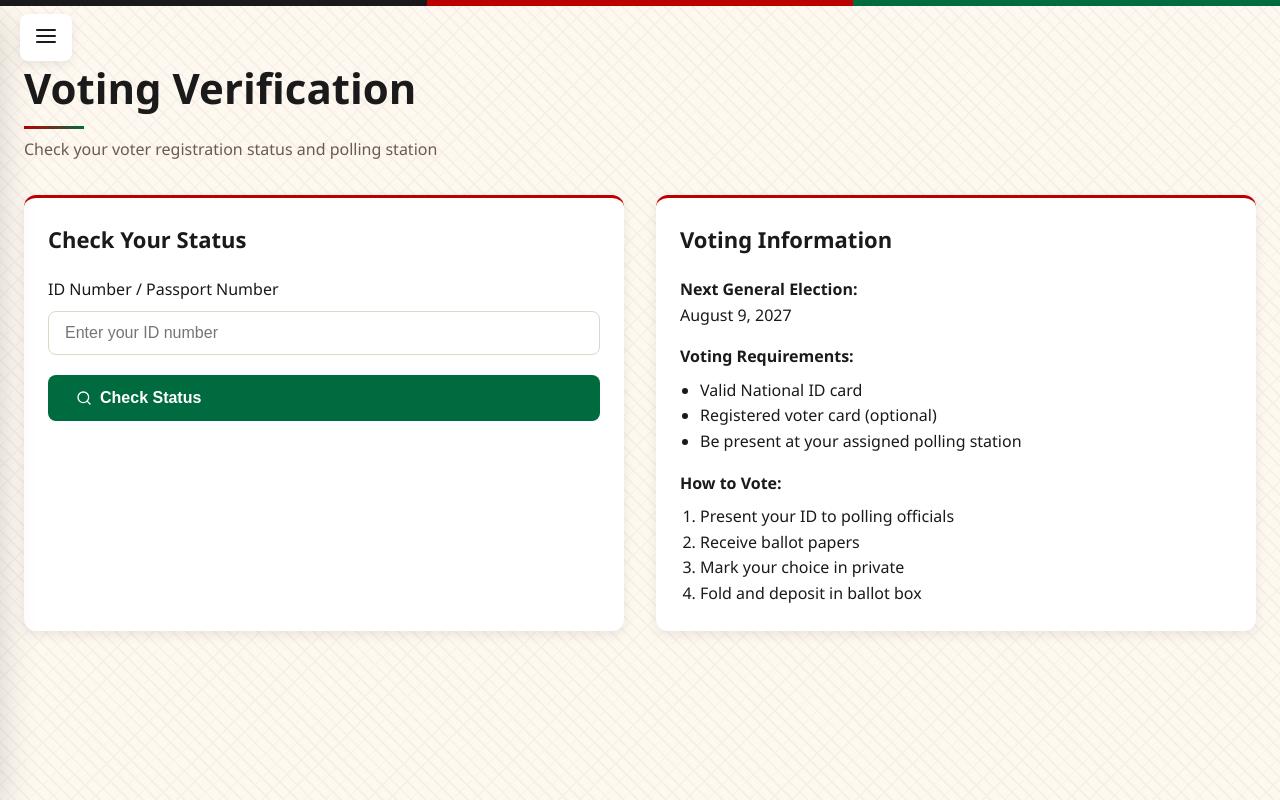
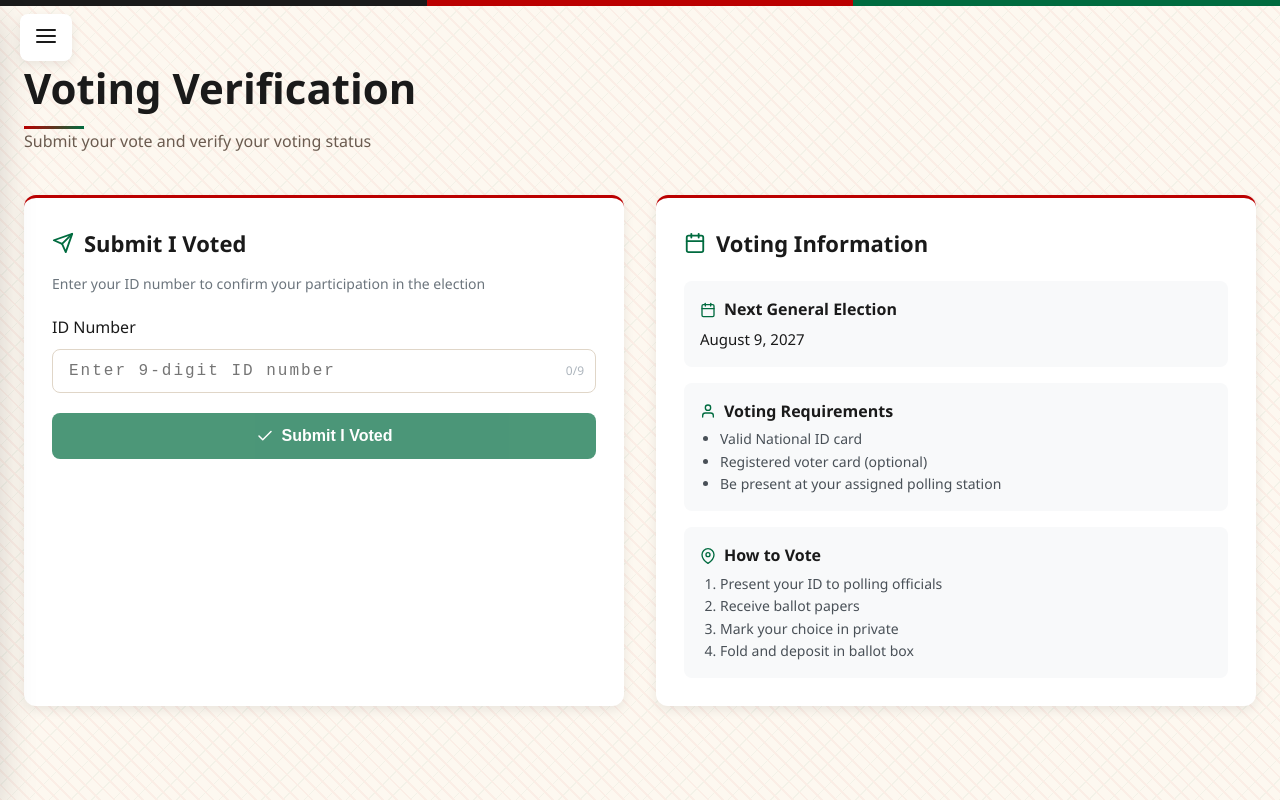
Before and after one commit to maxmillan45/citizen-hub-frontend, a React (Create React App) app: page /voting in a window 1280 px wide. Shown: the top 800 px of the page. Built offline with nearby package versions, Linux system fonts and the light colour scheme; the HTML template or start-up script is replaced by a standard one.

Commit message:
Enhance Voting component with ID validation, improved submission flow, and updated UI for better user experience

```diff
--- a/src/components/Constitution.jsx
+++ b/src/components/Constitution.jsx
@@ -193,12 +193,12 @@ function ConstitutionSearch() {
               </button>
               {showSimplified && (
                 <button
-                  onClick={() => setLanguage(language === 'english' ? 'swahili' : 'english')}
+                  onClick={() => setLanguage(language === 'kiswahili' ? 'swahili' : 'english')}
                   className="btn-outline"
                   style={{ padding: '4px 12px', fontSize: '12px', cursor: 'pointer', display: 'flex', alignItems: 'center', gap: '4px' }}
                 >
                   <FiGlobe size={14} />
-                  {language === 'english' ? 'English' : 'Kiswahili'}
+                  {language === 'kiswahili' ? 'English' : 'Kiswahili'}
                 </button>
               )}
             </div>
--- a/src/components/FAQ.jsx
+++ b/src/components/FAQ.jsx
@@ -20,9 +20,6 @@ function FAQ() {
 
   const categories = [
     { value: 'all', label: 'All Questions', icon: FiHelpCircle, color: '#006B3F', count: 0 },
-    { value: 'arrest', label: 'Arrest & Police', icon: FiHelpCircle, color: '#BB0000', count: 0 },
-    { value: 'land', label: 'Land & Property', icon: FiHelpCircle, color: '#D4A017', count: 0 },
-    { value: 'employment', label: 'Employment', icon: FiHelpCircle, color: '#006B3F', count: 0 },
     { value: 'health', label: 'Health', icon: FiHelpCircle, color: '#BB0000', count: 0 },
     { value: 'education', label: 'Education', icon: FiHelpCircle, color: '#D4A017', count: 0 },
     { value: 'family', label: 'Family', icon: FiHelpCircle, color: '#006B3F', count: 0 },
@@ -31,7 +28,7 @@ function FAQ() {
   ];
 
   useEffect(() => {
-    fetchAllFAQs();
+    fetchFAQs();
   }, []);
 
   useEffect(() => {
@@ -51,12 +48,14 @@ function FAQ() {
 
     setFilteredFaqs(filtered);
 
-    // Update total pages based on filtered results
+    // Update total pages
     setTotalPages(Math.ceil(filtered.length / itemsPerPage));
     setTotalItems(filtered.length);
 
-    // Reset to page 1 when filters change
+    // Reset to page 1 when filtering
+    if (currentPage > Math.ceil(filtered.length / itemsPerPage)) {
       setCurrentPage(1);
+    }
 
     const updatedCategories = [...categories];
     updatedCategories[0].count = faqs.length;
@@ -64,9 +63,9 @@ function FAQ() {
       updatedCategories[i].count = faqs.filter(f => f.category === updatedCategories[i].value).length;
     }
 
-  }, [selectedCategory, searchQuery, faqs]);
+  }, [selectedCategory, searchQuery, faqs, itemsPerPage]);
 
-  const fetchAllFAQs = async () => {
+  const fetchFAQs = async () => {
     setLoading(true);
     setError(null);
     try {
@@ -77,51 +76,26 @@ function FAQ() {
       }
 
       const data = response.data;
-      let allFaqs = [];
+      let faqsArray = [];
 
-      // Check if it's a paginated response
       if (data.results && Array.isArray(data.results)) {
-        // Get total count from first response
-        const totalCount = data.count || 0;
-        const pageSize = 50; // Fetch 50 per request
-
-        // If there are more pages, fetch them all
-        if (totalCount > pageSize) {
-          const totalPagesNeeded = Math.ceil(totalCount / pageSize);
-
-          // Fetch all pages in parallel
-          const fetchPromises = [];
-          for (let page = 1; page <= totalPagesNeeded; page++) {
-            fetchPromises.push(getFAQs());
+        faqsArray = data.results;
+      } else if (Array.isArray(data)) {
+        faqsArray = data;
+      } else {
+        faqsArray = [];
       }
 
-          const responses = await Promise.all(fetchPromises);
-
-          // Combine all results
-          responses.forEach(res => {
-            if (res && res.data && res.data.results) {
-              allFaqs = [...allFaqs, ...res.data.results];
-            }
-          });
-        } else {
-          allFaqs = data.results;
-        }
-      } else if (Array.isArray(data)) {
-        allFaqs = data;
-      } else {
-        allFaqs = [];
-      }
-
-      setFaqs(allFaqs);
-      setFilteredFaqs(allFaqs);
-      setTotalItems(allFaqs.length);
-      setTotalPages(Math.ceil(allFaqs.length / itemsPerPage));
+      setFaqs(faqsArray);
+      setFilteredFaqs(faqsArray);
+      setTotalItems(faqsArray.length);
+      setTotalPages(Math.ceil(faqsArray.length / itemsPerPage));
 
       // Update category counts
       const updatedCategories = [...categories];
-      updatedCategories[0].count = allFaqs.length;
+      updatedCategories[0].count = faqsArray.length;
       for (let i = 1; i < updatedCategories.length; i++) {
-        updatedCategories[i].count = allFaqs.filter(f => f.category === updatedCategories[i].value).length;
+        updatedCategories[i].count = faqsArray.filter(f => f.category === updatedCategories[i].value).length;
       }
 
     } catch (err) {
@@ -194,7 +168,7 @@ function FAQ() {
           border: '1px solid #FFCDD2'
         }}>
           <p style={{ color: '#BB0000', marginBottom: '16px' }}>{error}</p>
-          <button onClick={() => fetchAllFAQs()} className="btn-secondary" style={{ padding: '10px 24px', cursor: 'pointer' }}>
+          <button onClick={fetchFAQs} className="btn-secondary" style={{ padding: '10px 24px', cursor: 'pointer' }}>
             Try Again
           </button>
         </div>
@@ -472,8 +446,8 @@ function FAQ() {
             })}
           </div>
 
-          {/* Pagination */}
-          {filteredFaqs.length > itemsPerPage && (
+          {/* Pagination - Only show if more than 1 page */}
+          {totalPages > 1 && (
             <div style={{
               display: 'flex',
               justifyContent: 'space-between',
@@ -508,58 +482,46 @@ function FAQ() {
                   Previous
                 </button>
 
-                <div style={{ display: 'flex', gap: '4px' }}>
-                  {Array.from({ length: Math.min(5, totalPages) }, (_, i) => {
-                    let pageNum;
-                    if (totalPages <= 5) {
-                      pageNum = i + 1;
-                    } else if (currentPage <= 3) {
-                      pageNum = i + 1;
-                    } else if (currentPage >= totalPages - 2) {
-                      pageNum = totalPages - 4 + i;
-                    } else {
-                      pageNum = currentPage - 2 + i;
-                    }
-
-                    return (
+                {/* Page 1 */}
                 <button
-                        key={pageNum}
-                        onClick={() => handlePageChange(pageNum)}
+                  onClick={() => handlePageChange(1)}
                   style={{
                     padding: '8px 14px',
                     borderRadius: '8px',
-                          border: currentPage === pageNum ? 'none' : '1px solid #ddd',
-                          backgroundColor: currentPage === pageNum ? '#006B3F' : 'white',
-                          color: currentPage === pageNum ? 'white' : '#495057',
+                    border: currentPage === 1 ? 'none' : '1px solid #ddd',
+                    backgroundColor: currentPage === 1 ? '#006B3F' : 'white',
+                    color: currentPage === 1 ? 'white' : '#495057',
                     cursor: 'pointer',
-                          fontWeight: currentPage === pageNum ? '600' : '400',
+                    fontWeight: currentPage === 1 ? '600' : '400',
                     minWidth: '40px'
                   }}
                 >
-                        {pageNum}
+                  1
                 </button>
-                    );
-                  })}
 
-                  {totalPages > 5 && currentPage < totalPages - 2 && (
-                    <>
-                      <span style={{ padding: '8px 4px', color: '#adb5bd' }}>...</span>
+                {/* Page 2 (only if totalPages >= 2) */}
+                {totalPages >= 2 && (
                   <button
-                        onClick={() => handlePageChange(totalPages)}
+                    onClick={() => handlePageChange(2)}
                     style={{
                       padding: '8px 14px',
                       borderRadius: '8px',
-                          border: '1px solid #ddd',
-                          backgroundColor: 'white',
-                          color: '#495057',
-                          cursor: 'pointer'
+                      border: currentPage === 2 ? 'none' : '1px solid #ddd',
+                      backgroundColor: currentPage === 2 ? '#006B3F' : 'white',
+                      color: currentPage === 2 ? 'white' : '#495057',
+                      cursor: 'pointer',
+                      fontWeight: currentPage === 2 ? '600' : '400',
+                      minWidth: '40px'
                     }}
                   >
-                        {totalPages}
+                    2
                   </button>
-                    </>
                 )}
-                </div>
+
+                {/* Show ellipsis if more than 2 pages */}
+                {totalPages > 2 && currentPage > 2 && (
+                  <span style={{ padding: '0 4px', color: '#adb5bd' }}>...</span>
+                )}
 
                 <button
                   onClick={() => handlePageChange(currentPage + 1)}
--- a/src/components/Voting.jsx
+++ b/src/components/Voting.jsx
@@ -1,86 +1,219 @@
 import React, { useState } from 'react';
-import { FiCheckCircle, FiAlertCircle, FiSearch } from 'react-icons/fi';
-import { getProfile } from '../services/api';
+import { FiCheckCircle, FiAlertCircle, FiSend, FiCalendar, FiMapPin, FiUser, FiCheck } from 'react-icons/fi';
 
 function Voting() {
   const [idNumber, setIdNumber] = useState('');
   const [isLoading, setIsLoading] = useState(false);
   const [result, setResult] = useState(null);
   const [error, setError] = useState('');
+  const [success, setSuccess] = useState(false);
 
-  const handleCheckStatus = async (e) => {
+  const handleSubmitVote = async (e) => {
     e.preventDefault();
+
+    // Validate ID number - exactly 9 digits
+    if (!/^\d{9}$/.test(idNumber)) {
+      setError('ID number must be exactly 9 digits');
+      return;
+    }
+
     setIsLoading(true);
     setError('');
     setResult(null);
+    setSuccess(false);
 
     try {
-      // This is a mock response - replace with actual API call
+      // Mock API call - replace with actual API call
       await new Promise(resolve => setTimeout(resolve, 1500));
 
       setResult({
-        status: 'registered',
-        pollingStation: 'KICC Primary School, Nairobi',
+        status: 'verified',
         constituency: 'Nairobi Central',
         county: 'Nairobi',
-        electionDate: 'August 9, 2027'
+        pollingStation: 'KICC Primary School, Nairobi',
+        voterName: 'John Doe'
       });
+
+      setSuccess(true);
+      setIdNumber('');
     } catch (err) {
-      setError('Unable to verify voting status. Please try again.');
+      setError('Unable to submit your vote. Please try again.');
     } finally {
       setIsLoading(false);
     }
   };
 
+  const handleIdChange = (e) => {
+    const value = e.target.value.replace(/\D/g, ''); // Remove non-digits
+    if (value.length <= 9) {
+      setIdNumber(value);
+    }
+    setError('');
+    setResult(null);
+    setSuccess(false);
+  };
+
   return (
     <div className="container" style={{ paddingTop: '48px', paddingBottom: '48px' }}>
-      <h1 className="heading-1">Voting Verification</h1>
-      <p className="text-muted" style={{ marginBottom: '32px' }}>Check your voter registration status and polling station</p>
+      <div style={{ marginBottom: '40px' }}>
+        <h1 className="heading-1" style={{ marginBottom: '8px' }}>Voting Verification</h1>
+        <p className="text-muted" style={{ fontSize: '16px' }}>
+          Submit your vote and verify your voting status
+        </p>
+      </div>
 
       <div className="grid" style={{ gridTemplateColumns: '1fr 1fr', gap: '32px' }}>
-        <div className="card">
-          <h2 className="heading-3">Check Your Status</h2>
-          <form onSubmit={handleCheckStatus} style={{ marginTop: '20px' }}>
+        {/* Submit I Voted Form */}
+        <div className="card" style={{ padding: '28px' }}>
+          <h2 className="heading-3" style={{ display: 'flex', alignItems: 'center', gap: '10px' }}>
+            <FiSend size={22} color="#006B3F" />
+            Submit I Voted
+          </h2>
+          <p style={{ fontSize: '14px', color: '#6c757d', marginBottom: '20px' }}>
+            Enter your ID number to confirm your participation in the election
+          </p>
+
+          <form onSubmit={handleSubmitVote}>
             <div style={{ marginBottom: '20px' }}>
               <label style={{ display: 'block', marginBottom: '8px', fontWeight: '500' }}>
-                ID Number / Passport Number
+                ID Number
               </label>
+              <div style={{ position: 'relative' }}>
                 <input
                   type="text"
                   className="input-field"
-                placeholder="Enter your ID number"
+                  placeholder="Enter 9-digit ID number"
                   value={idNumber}
-                onChange={(e) => setIdNumber(e.target.value)}
+                  onChange={handleIdChange}
+                  maxLength="9"
+                  style={{
+                    padding: '12px 16px',
+                    fontSize: '16px',
+                    letterSpacing: '2px',
+                    fontFamily: 'monospace'
+                  }}
                   required
                 />
+                <span style={{
+                  position: 'absolute',
+                  right: '12px',
+                  top: '50%',
+                  transform: 'translateY(-50%)',
+                  fontSize: '12px',
+                  color: idNumber.length === 9 ? '#006B3F' : '#adb5bd',
+                  fontWeight: '500'
+                }}>
+                  {idNumber.length}/9
+                </span>
+              </div>
+              {error && (
+                <div style={{
+                  color: '#BB0000',
+                  fontSize: '13px',
+                  marginTop: '6px',
+                  display: 'flex',
+                  alignItems: 'center',
+                  gap: '4px'
+                }}>
+                  <FiAlertCircle size={14} />
+                  {error}
+                </div>
+              )}
             </div>
 
-            {error && <div className="error">{error}</div>}
-
-            <button type="submit" className="btn-primary" disabled={isLoading} style={{ width: '100%' }}>
-              {isLoading ? 'Checking...' : <><FiSearch size={16} /> Check Status</>}
+            <button
+              type="submit"
+              className="btn-primary"
+              disabled={isLoading || idNumber.length !== 9}
+              style={{
+                width: '100%',
+                display: 'flex',
+                alignItems: 'center',
+                justifyContent: 'center',
+                gap: '8px',
+                padding: '14px',
+                opacity: isLoading || idNumber.length !== 9 ? 0.7 : 1,
+                cursor: isLoading || idNumber.length !== 9 ? 'not-allowed' : 'pointer'
+              }}
+            >
+              {isLoading ? (
+                'Submitting...'
+              ) : (
+                <>
+                  <FiCheck size={18} />
+                  Submit I Voted
+                </>
+              )}
             </button>
           </form>
+
+          {success && result && (
+            <div style={{
+              marginTop: '20px',
+              padding: '16px',
+              backgroundColor: '#E8F5E9',
+              borderRadius: '8px',
+              border: '1px solid #C8E6C9'
+            }}>
+              <div style={{ display: 'flex', alignItems: 'center', gap: '10px', marginBottom: '8px' }}>
+                <FiCheckCircle size={20} color="#006B3F" />
+                <strong style={{ color: '#006B3F' }}>Vote Submitted Successfully!</strong>
+              </div>
+              <p style={{ fontSize: '14px', color: '#2E7D32', margin: 0 }}>
+                Your vote has been recorded. Thank you for participating in the election.
+              </p>
+            </div>
+          )}
         </div>
 
-        <div className="card">
-          <h2 className="heading-3">Voting Information</h2>
+        {/* Voting Information */}
+        <div className="card" style={{ padding: '28px' }}>
+          <h2 className="heading-3" style={{ display: 'flex', alignItems: 'center', gap: '10px' }}>
+            <FiCalendar size={22} color="#006B3F" />
+            Voting Information
+          </h2>
+
           <div style={{ marginTop: '20px' }}>
-            <div style={{ marginBottom: '16px' }}>
-              <strong>Next General Election:</strong>
-              <p>August 9, 2027</p>
+            <div style={{
+              padding: '16px',
+              backgroundColor: '#F8F9FA',
+              borderRadius: '8px',
+              marginBottom: '16px'
+            }}>
+              <div style={{ display: 'flex', alignItems: 'center', gap: '8px', marginBottom: '4px' }}>
+                <FiCalendar size={16} color="#006B3F" />
+                <strong>Next General Election</strong>
               </div>
-            <div style={{ marginBottom: '16px' }}>
-              <strong>Voting Requirements:</strong>
-              <ul style={{ marginTop: '8px', paddingLeft: '20px' }}>
+              <p style={{ margin: 0, fontSize: '15px', color: '#1A1A1A' }}>August 9, 2027</p>
+            </div>
+
+            <div style={{
+              padding: '16px',
+              backgroundColor: '#F8F9FA',
+              borderRadius: '8px',
+              marginBottom: '16px'
+            }}>
+              <div style={{ display: 'flex', alignItems: 'center', gap: '8px', marginBottom: '4px' }}>
+                <FiUser size={16} color="#006B3F" />
+                <strong>Voting Requirements</strong>
+              </div>
+              <ul style={{ margin: '4px 0 0 0', paddingLeft: '20px', fontSize: '14px', color: '#495057' }}>
                 <li>Valid National ID card</li>
                 <li>Registered voter card (optional)</li>
                 <li>Be present at your assigned polling station</li>
               </ul>
             </div>
-            <div>
-              <strong>How to Vote:</strong>
-              <ol style={{ marginTop: '8px', paddingLeft: '20px' }}>
+
+            <div style={{
+              padding: '16px',
+              backgroundColor: '#F8F9FA',
+              borderRadius: '8px'
+            }}>
+              <div style={{ display: 'flex', alignItems: 'center', gap: '8px', marginBottom: '4px' }}>
+                <FiMapPin size={16} color="#006B3F" />
+                <strong>How to Vote</strong>
+              </div>
+              <ol style={{ margin: '4px 0 0 0', paddingLeft: '20px', fontSize: '14px', color: '#495057' }}>
                 <li>Present your ID to polling officials</li>
                 <li>Receive ballot papers</li>
                 <li>Mark your choice in private</li>
@@ -91,24 +224,33 @@ function Voting() {
         </div>
       </div>
 
-      {result && (
-        <div className="card" style={{ marginTop: '32px', backgroundColor: '#E8F5E9' }}>
+      {/* Verification Result (if any) */}
+      {result && !success && (
+        <div className="card" style={{
+          marginTop: '32px',
+          backgroundColor: '#E3F2FD',
+          border: '1px solid #BBDEFB'
+        }}>
           <div style={{ display: 'flex', alignItems: 'center', gap: '12px', marginBottom: '16px' }}>
-            <FiCheckCircle size={24} color="var(--kenya-green)" />
+            <FiCheckCircle size={24} color="#006B3F" />
             <h3 style={{ margin: 0 }}>Voter Status Verified</h3>
           </div>
-          <div className="grid grid-2">
+          <div className="grid grid-2" style={{ gap: '12px' }}>
             <div>
-              <strong>Status:</strong> <span style={{ color: 'var(--kenya-green)' }}>Registered</span>
+              <strong>Status:</strong>
+              <span style={{ color: '#006B3F', marginLeft: '8px' }}>Verified</span>
             </div>
             <div>
-              <strong>Polling Station:</strong> {result.pollingStation}
+              <strong>Name:</strong> {result.voterName}
             </div>
             <div>
               <strong>Constituency:</strong> {result.constituency}
             </div>
             <div>
               <strong>County:</strong> {result.county}
+            </div>
+            <div style={{ gridColumn: '1 / -1' }}>
+              <strong>Polling Station:</strong> {result.pollingStation}
             </div>
           </div>
         </div>
```
Lines whose indentation alone changed are shown as unchanged.
